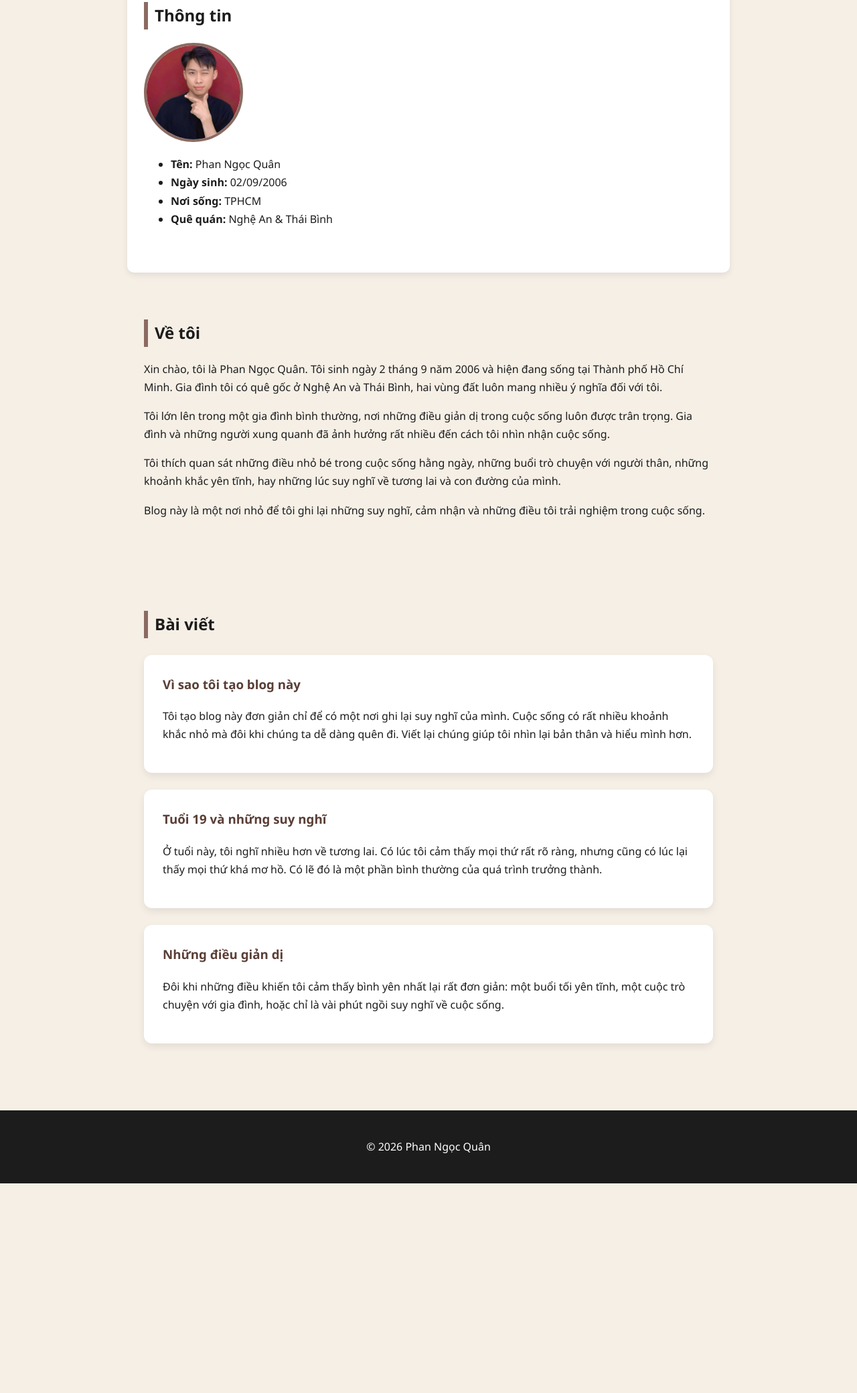
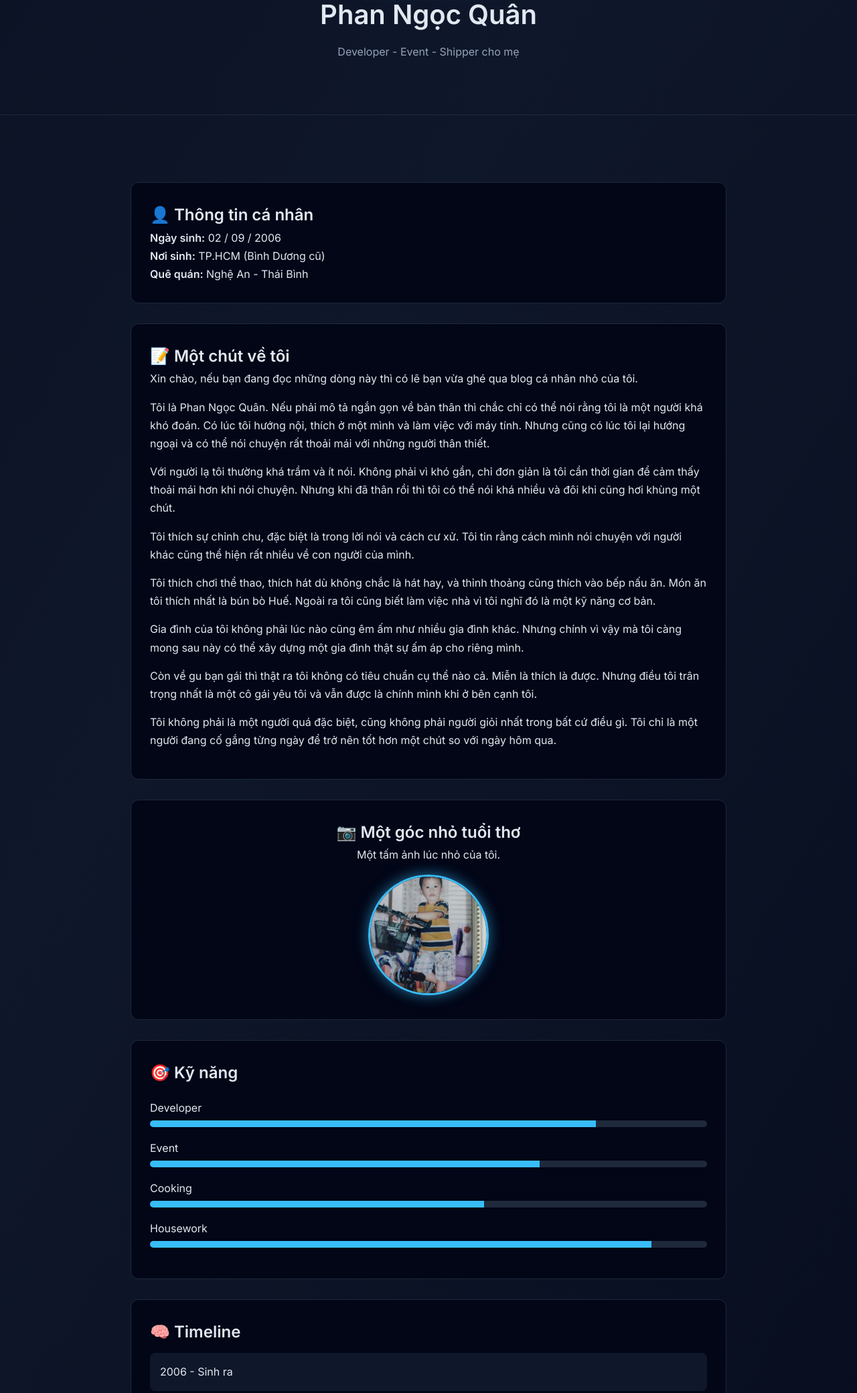
Before and after one commit to phanngocquynhbdg16-jpg/quan-profile, a plain HTML site: page index.html in a window 1280 px wide. Shown: the part 377-2457 px from the top of the page at 67% size. Before the commit the page ends 2144 px from the top, so only its background shows below. Drawn offline with Linux system fonts and the light colour scheme.

Commit message:
Add files via upload

```diff
--- a/index.html
+++ b/index.html
@@ -1,122 +1,275 @@
 <!DOCTYPE html>
 <html lang="vi">
-
 <head>
 <meta charset="UTF-8">
 <meta name="viewport" content="width=device-width, initial-scale=1.0">
+<title>Phan Ngọc Quân</title>
 
-<title>Blog cá nhân | Phan Ngọc Quân</title>
+<link rel="preconnect" href="https://fonts.googleapis.com">
+<link href="https://fonts.googleapis.com/css2?family=Inter:wght@300;400;600&display=swap" rel="stylesheet">
 
-<link rel="stylesheet" href="style.css">
+<link rel="stylesheet" href="https://cdnjs.cloudflare.com/ajax/libs/font-awesome/6.5.0/css/all.min.css">
 
+<style>
+
+*{margin:0;padding:0;box-sizing:border-box;font-family:"Inter",sans-serif;scroll-behavior:smooth}
+
+body{
+background:linear-gradient(120deg,#020617,#0f172a,#020617);
+background-size:200% 200%;
+animation:bgMove 12s ease infinite;
+color:#e2e8f0;
+line-height:1.7
+}
+
+@keyframes bgMove{
+0%{background-position:0% 50%}
+50%{background-position:100% 50%}
+100%{background-position:0% 50%}
+}
+
+.container{max-width:950px;margin:auto;padding:30px}
+
+header{
+text-align:center;
+padding:80px 20px;
+border-bottom:1px solid #1e293b;
+margin-bottom:40px;
+animation:fadeDown 1s ease
+}
+
+.portrait{
+width:200px;
+height:260px;
+margin:auto;
+border-radius:16px;
+overflow:hidden;
+border:4px solid #38bdf8;
+box-shadow:0 0 40px rgba(56,189,248,.8);
+margin-bottom:25px;
+}
+
+.portrait img{
+width:100%;
+height:100%;
+object-fit:cover;
+}
+
+header h1{font-size:40px}
+
+header p{color:#94a3b8;margin-top:8px}
+
+.card{
+background:#020617;
+padding:28px;
+margin-top:30px;
+border-radius:12px;
+border:1px solid #1e293b;
+transition:.4s;
+opacity:0;
+transform:translateY(50px)
+}
+
+.card.show{opacity:1;transform:translateY(0)}
+
+.card:hover{
+transform:translateY(-6px);
+border-color:#38bdf8;
+box-shadow:0 10px 40px rgba(0,0,0,.6)
+}
+
+.blog p{margin-bottom:15px}
+
+.childhood{text-align:center}
+
+.childhood img{
+width:180px;
+height:180px;
+border-radius:50%;
+object-fit:cover;
+margin-top:15px;
+border:3px solid #38bdf8;
+box-shadow:0 0 20px rgba(56,189,248,.6);
+}
+
+.skill{margin:18px 0}
+
+.bar{
+height:10px;
+background:#1e293b;
+border-radius:6px;
+overflow:hidden;
+margin-top:5px
+}
+
+.bar div{height:100%;background:#38bdf8}
+
+.timeline-item{
+background:#0f172a;
+padding:15px;
+border-radius:8px;
+margin:10px 0
+}
+
+.contact{text-align:center}
+
+.contact a{color:#38bdf8;font-size:18px;text-decoration:none}
+
+.social a{
+margin:10px;
+color:#94a3b8;
+font-size:26px;
+transition:.3s
+}
+
+.social a:hover{
+color:#38bdf8;
+transform:scale(1.2)
+}
+
+.map iframe{border-radius:10px}
+
+footer{
+text-align:center;
+margin-top:60px;
+padding:30px;
+color:#94a3b8
+}
+
+@keyframes fadeDown{
+from{opacity:0;transform:translateY(-40px)}
+to{opacity:1;transform:translateY(0)}
+}
+
+</style>
 </head>
 
 <body>
 
 <header>
 
+<div class="portrait">
+<img src="avatar.jpg">
+</div>
+
 <h1>Phan Ngọc Quân</h1>
-
-<p>Một góc nhỏ để viết về cuộc sống và những suy nghĩ của tôi</p>
+<p>Developer - Event - Shipper cho mẹ</p>
 
 </header>
 
+<div class="container">
 
+<div class="card">
+<h2>👤 Thông tin cá nhân</h2>
+<p><b>Ngày sinh:</b> 02 / 09 / 2006</p>
+<p><b>Nơi sinh:</b> TP.HCM (Bình Dương cũ)</p>
+<p><b>Quê quán:</b> Nghệ An - Thái Bình</p>
+</div>
 
-<section class="profile">
+<div class="card blog">
+    <h2>📝 Một chút về tôi</h2>
 
-<h2>Thông tin</h2>
+<p>Xin chào, nếu bạn đang đọc những dòng này thì có lẽ bạn vừa ghé qua blog cá nhân nhỏ của tôi.</p>
 
-<img src="pppp.jpg" class="avatar">
+<p>Tôi là Phan Ngọc Quân. Nếu phải mô tả ngắn gọn về bản thân thì chắc chỉ có thể nói rằng tôi là một người khá khó đoán. Có lúc tôi hướng nội, thích ở một mình và làm việc với máy tính. Nhưng cũng có lúc tôi lại hướng ngoại và có thể nói chuyện rất thoải mái với những người thân thiết.</p>
 
-<ul>
+<p>Với người lạ tôi thường khá trầm và ít nói. Không phải vì khó gần, chỉ đơn giản là tôi cần thời gian để cảm thấy thoải mái hơn khi nói chuyện. Nhưng khi đã thân rồi thì tôi có thể nói khá nhiều và đôi khi cũng hơi khùng một chút.</p>
 
-<li><b>Tên:</b> Phan Ngọc Quân</li>
-<li><b>Ngày sinh:</b> 02/09/2006</li>
-<li><b>Nơi sống:</b> TPHCM</li>
-<li><b>Quê quán:</b> Nghệ An & Thái Bình</li>
+<p>Tôi thích sự chỉnh chu, đặc biệt là trong lời nói và cách cư xử. Tôi tin rằng cách mình nói chuyện với người khác cũng thể hiện rất nhiều về con người của mình.</p>
 
-</ul>
+<p>Tôi thích chơi thể thao, thích hát dù không chắc là hát hay, và thỉnh thoảng cũng thích vào bếp nấu ăn. Món ăn tôi thích nhất là bún bò Huế. Ngoài ra tôi cũng biết làm việc nhà vì tôi nghĩ đó là một kỹ năng cơ bản.</p>
 
-</section>
+<p>Gia đình của tôi không phải lúc nào cũng êm ấm như nhiều gia đình khác. Nhưng chính vì vậy mà tôi càng mong sau này có thể xây dựng một gia đình thật sự ấm áp cho riêng mình.</p>
 
+<p>Còn về gu bạn gái thì thật ra tôi không có tiêu chuẩn cụ thể nào cả. Miễn là thích là được. Nhưng điều tôi trân trọng nhất là một cô gái yêu tôi và vẫn được là chính mình khi ở bên cạnh tôi.</p>
 
-
-<section class="about">
-
-<h2>Về tôi</h2>
-
-<p>
-Xin chào, tôi là Phan Ngọc Quân. Tôi sinh ngày 2 tháng 9 năm 2006 và hiện đang sống tại Thành phố Hồ Chí Minh. Gia đình tôi có quê gốc ở Nghệ An và Thái Bình, hai vùng đất luôn mang nhiều ý nghĩa đối với tôi.
-</p>
-
-<p>
-Tôi lớn lên trong một gia đình bình thường, nơi những điều giản dị trong cuộc sống luôn được trân trọng. Gia đình và những người xung quanh đã ảnh hưởng rất nhiều đến cách tôi nhìn nhận cuộc sống.
-</p>
-
-<p>
-Tôi thích quan sát những điều nhỏ bé trong cuộc sống hằng ngày, những buổi trò chuyện với người thân, những khoảnh khắc yên tĩnh, hay những lúc suy nghĩ về tương lai và con đường của mình.
-</p>
-
-<p>
-Blog này là một nơi nhỏ để tôi ghi lại những suy nghĩ, cảm nhận và những điều tôi trải nghiệm trong cuộc sống.
-</p>
-
-</section>
-
-
-
-<section class="blog">
-
-<h2>Bài viết</h2>
-
-
-<div class="post">
-
-<h3>Vì sao tôi tạo blog này</h3>
-
-<p>
-Tôi tạo blog này đơn giản chỉ để có một nơi ghi lại suy nghĩ của mình. Cuộc sống có rất nhiều khoảnh khắc nhỏ mà đôi khi chúng ta dễ dàng quên đi. Viết lại chúng giúp tôi nhìn lại bản thân và hiểu mình hơn.
-</p>
+<p>Tôi không phải là một người quá đặc biệt, cũng không phải người giỏi nhất trong bất cứ điều gì. Tôi chỉ là một người đang cố gắng từng ngày để trở nên tốt hơn một chút so với ngày hôm qua.</p>
 
 </div>
 
+<div class="card childhood">
+<h2>📷 Một góc nhỏ tuổi thơ</h2>
+<p>Một tấm ảnh lúc nhỏ của tôi.</p>
+<img src="childhood.jpg">
+</div>
 
+<div class="card">
+<h2>🎯 Kỹ năng</h2>
 
-<div class="post">
-
-<h3>Tuổi 19 và những suy nghĩ</h3>
-
-<p>
-Ở tuổi này, tôi nghĩ nhiều hơn về tương lai. Có lúc tôi cảm thấy mọi thứ rất rõ ràng, nhưng cũng có lúc lại thấy mọi thứ khá mơ hồ. Có lẽ đó là một phần bình thường của quá trình trưởng thành.
-</p>
+<div class="skill">Developer<div class="bar"><div style="width:80%"></div></div></div>
+<div class="skill">Event<div class="bar"><div style="width:70%"></div></div></div>
+<div class="skill">Cooking<div class="bar"><div style="width:60%"></div></div></div>
+<div class="skill">Housework<div class="bar"><div style="width:90%"></div></div></div>
 
 </div>
 
+<div class="card">
+<h2>🧠 Timeline</h2>
 
-
-<div class="post">
-
-<h3>Những điều giản dị</h3>
-
-<p>
-Đôi khi những điều khiến tôi cảm thấy bình yên nhất lại rất đơn giản: một buổi tối yên tĩnh, một cuộc trò chuyện với gia đình, hoặc chỉ là vài phút ngồi suy nghĩ về cuộc sống.
-</p>
+<div class="timeline-item">2006 - Sinh ra</div>
+<div class="timeline-item">2020 - Bắt đầu học công nghệ</div>
+<div class="timeline-item">2023 - Làm dev</div>
+<div class="timeline-item">2026 - Tạo blog cá nhân</div>
 
 </div>
 
-</section>
+<div class="card contact">
+    <h2>📬 Liên hệ</h2>
 
+<p>
+<a href="mailto:phanquan.work@gmail.com">
+<i class="fa-solid fa-envelope"></i> phanquan.work@gmail.com
+</a>
+</p>
 
+<div class="social">
+
+<a href="https://www.facebook.com/denisphan.029" target="_blank">
+<i class="fab fa-facebook"></i>
+</a>
+
+<a href="https://www.tiktok.com/@_user20906?_r=1&_t=ZS-94lXRDL9lRP" target="_blank">
+<i class="fab fa-tiktok"></i>
+</a>
+
+</div>
+
+</div>
+
+<div class="card map">
+
+<h2>📍 Vị trí hiện tại</h2>
+
+<iframe width="100%" height="300" src="https://maps.google.com/maps?q=binh%20duong&t=&z=13&ie=UTF8&iwloc=&output=embed"></iframe>
+
+</div>
+
+</div>
 
 <footer>
 
 <p>© 2026 Phan Ngọc Quân</p>
+<p>Built with code</p>
 
 </footer>
 
+<script>
 
-<script src="script.js"></script>
+const cards=document.querySelectorAll(".card");
+
+const observer=new IntersectionObserver(entries=>{
+entries.forEach(entry=>{
+if(entry.isIntersecting){
+entry.target.classList.add("show")
+}
+})
+});
+
+cards.forEach(card=>{
+observer.observe(card)
+});
+
+</script>
 
 </body>
 </html>
```
Also changed, not shown: Childhood.jpg (added), avatar.jpg (added).
